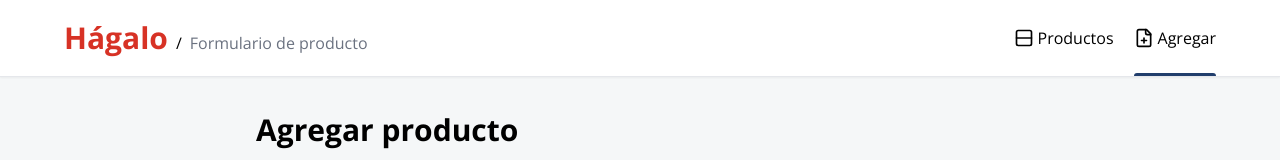
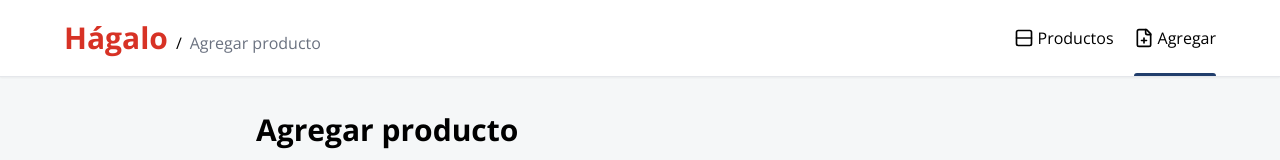
Before and after one commit to jesusrobot0/hagalo-codes-table, a Next.js app: page /new in a window 1280 px wide. Shown: the top 160 px of the page. Built offline with nearby package versions, Linux system fonts and the light colour scheme; no server answers; the database is empty.

Commit message:
Update copy on YouAreHere componet

```diff
--- a/src/components/you-are-here/YouAreHere.tsx
+++ b/src/components/you-are-here/YouAreHere.tsx
@@ -5,7 +5,7 @@ import { usePathname } from "next/navigation";
 export function YouAreHere() {
   const currentPath = usePathname();
   const currentPage =
-    currentPath === "/list" ? "Listado de productos" : "Formulario de producto";
+    currentPath === "/list" ? "Listado de productos" : "Agregar producto";
 
   return (
     <span className="text-gray-500 hidden sm:inline-block">{currentPage}</span>
```
